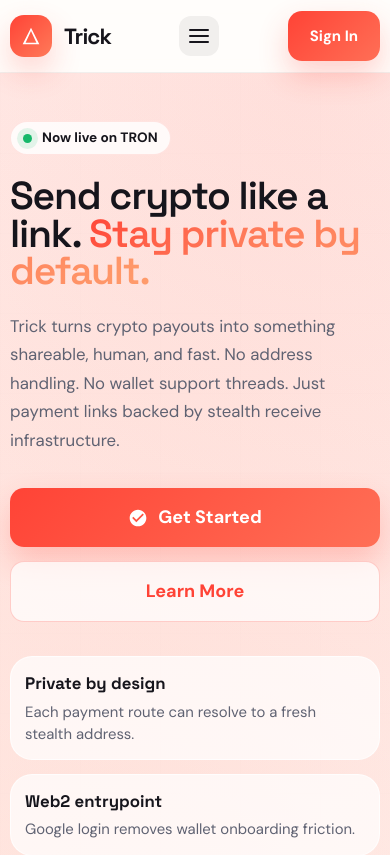
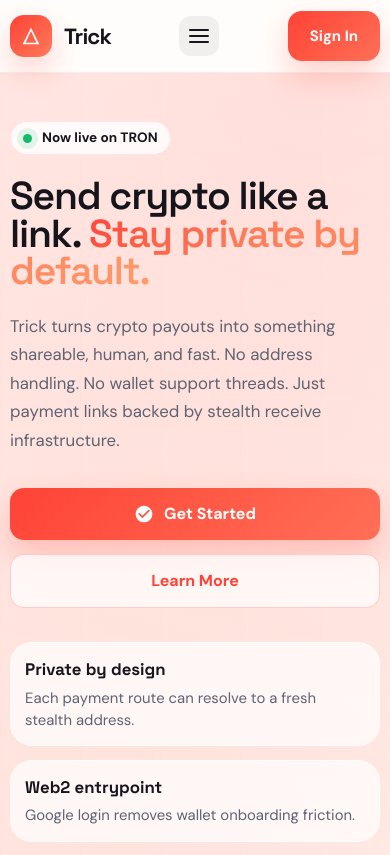
Before and after one commit to RafayImraan/trick, a Next.js app: page / in a window 390 px wide. Shown: the top 855 px of the page. Built offline with nearby package versions, Linux system fonts and the light colour scheme; no server answers.

Commit message:
Apply responsive CSS classes to override inline styles on mobile
Replace inline font-size/padding with CSS utility classes that use
!important at breakpoints, so media queries actually take effect.
Add transactions-shell desktop CSS rule, ignore scripts/ from eslint.

```diff
--- a/eslint.config.mjs
+++ b/eslint.config.mjs
@@ -12,6 +12,7 @@
     "out/**",
     "build/**",
     "next-env.d.ts",
+    "scripts/**",
   ]),
 ]);
 
--- a/src/app/globals.css
+++ b/src/app/globals.css
@@ -659,6 +659,10 @@
   width: 100%;
 }
 
+.transactions-shell {
+  padding-top: 40px;
+}
+
 @media (max-width: 480px) {
   .pay-shell {
     padding: 12px;
@@ -956,6 +960,167 @@
   .metric-card strong {
     font-size: 1.05rem;
   }
+
+  .fs-cta {
+    font-size: 16px !important;
+    padding: 14px 24px !important;
+  }
+
+  .fs-feature-h3 {
+    font-size: 20px !important;
+  }
+
+  .fs-step-h3 {
+    font-size: 20px !important;
+  }
+
+  .fs-spotlight-h3 {
+    font-size: 24px !important;
+  }
+
+  .fs-login-h2 {
+    font-size: 26px !important;
+  }
+
+  .fs-dash-h2 {
+    font-size: 22px !important;
+  }
+
+  .fs-dash-h2-sm {
+    font-size: 18px !important;
+  }
+
+  .fs-empty-h3 {
+    font-size: 18px !important;
+  }
+
+  .fs-pay-h1 {
+    font-size: 20px !important;
+  }
+
+  .fs-24 {
+    font-size: 20px !important;
+  }
+
+  .fs-balance {
+    font-size: 18px !important;
+  }
+
+  .stack-card h3 {
+    font-size: 17px !important;
+  }
+
+  .dashboard-top > div:last-child {
+    flex-direction: column;
+  }
+
+  .dashboard-top button {
+    width: 100%;
+    justify-content: center;
+  }
+
+  .withdraw-section {
+    padding: 18px !important;
+  }
+
+  .tx-section {
+    padding: 18px !important;
+  }
+}
+
+@media (max-width: 380px) {
+  .container {
+    width: min(100% - 14px, 1200px);
+  }
+
+  .section {
+    padding: 36px 0;
+  }
+
+  .header .brand-mark {
+    width: 34px;
+    height: 34px;
+    border-radius: 10px;
+  }
+
+  .header .brand-mark svg {
+    width: 16px;
+    height: 16px;
+  }
+
+  .login-card {
+    padding: 18px;
+  }
+
+  .login-card h2 {
+    font-size: 24px !important;
+  }
+
+  .dashboard-balance,
+  .dashboard-panel,
+  .glass-card {
+    padding: 14px;
+  }
+
+  .dashboard-balance-value {
+    font-size: clamp(1.6rem, 7vw, 2.2rem);
+  }
+
+  .btn-primary,
+  .btn-secondary,
+  .btn-ghost {
+    font-size: 13px;
+    padding: 12px 16px;
+  }
+
+  .link-item {
+    padding: 12px;
+  }
+
+  .list-item {
+    padding: 12px 14px;
+  }
+
+  .stat-tile {
+    padding: 16px;
+  }
+
+  .stat-tile strong {
+    font-size: 1.3rem;
+  }
+
+  .hero-card {
+    padding: 14px;
+  }
+
+  .hero-spotlight {
+    padding: 14px;
+  }
+
+  .hero-spotlight h3 {
+    font-size: 20px !important;
+  }
+
+  .stack-card {
+    padding: 12px;
+  }
+
+  .metric-card {
+    padding: 12px;
+  }
+
+  .link-actions .btn-sm {
+    font-size: 11px;
+    padding: 5px 8px;
+  }
+
+  .pay-card {
+    padding: 16px;
+  }
+
+  .pay-card h1 {
+    font-size: 18px !important;
+  }
 }
 
 @media (min-width: 769px) {
--- a/src/app/login/page.tsx
+++ b/src/app/login/page.tsx
@@ -44,7 +44,7 @@
             <div className="pill pill-danger" style={{ marginBottom: 18, width: 'fit-content' }}>
               Secure Access
             </div>
-            <h2 style={{ fontSize: 36, marginBottom: 8 }}>Welcome to Trick</h2>
+            <h2 className="fs-login-h2" style={{ fontSize: 36, marginBottom: 8 }}>Welcome to Trick</h2>
             <p className="muted" style={{ marginBottom: 28 }}>
               Sign in to create private payment links, monitor activity, and manage stealth addresses from one place.
             </p>
--- a/src/app/page.tsx
+++ b/src/app/page.tsx
@@ -24,13 +24,13 @@
                 </p>
 
                 <div className="hero-actions">
-                  <Link href="/login" className="btn-primary" style={{ fontSize: 18, padding: '16px 30px' }}>
+                  <Link href="/login" className="btn-primary fs-cta" style={{ fontSize: 18, padding: '16px 30px' }}>
                     <svg width="20" height="20" viewBox="0 0 24 24" fill="currentColor">
                       <path d="M12 2C6.48 2 2 6.48 2 12s4.48 10 10 10 10-4.48 10-10S17.52 2 12 2zm-2 15l-5-5 1.41-1.41L10 14.17l7.59-7.59L19 8l-9 9z" />
                     </svg>
                     Get Started
                   </Link>
-                  <Link href="#how-it-works" className="btn-secondary" style={{ fontSize: 18, padding: '16px 30px' }}>
+                  <Link href="#how-it-works" className="btn-secondary fs-cta" style={{ fontSize: 18, padding: '16px 30px' }}>
                     Learn More
                   </Link>
                 </div>
@@ -57,7 +57,7 @@
                     <small style={{ display: 'block', marginBottom: 10, fontWeight: 700, letterSpacing: '0.02em' }}>
                       PAYMENT FLOW SNAPSHOT
                     </small>
-                    <h3 style={{ fontSize: 32, marginBottom: 10 }}>From link to payment in three moves.</h3>
+                    <h3 className="fs-spotlight-h3" style={{ fontSize: 32, marginBottom: 10 }}>From link to payment in three moves.</h3>
                     <p style={{ lineHeight: 1.7 }}>
                       Sign in, generate a shareable route, and let Trick handle the private receive layer under the hood.
                     </p>
@@ -65,7 +65,7 @@
 
                   <div className="stack-card">
                     <div style={{ display: 'flex', justifyContent: 'space-between', alignItems: 'center', marginBottom: 14 }}>
-                      <strong style={{ fontSize: 18 }}>Why teams use it</strong>
+                      <strong>Why teams use it</strong>
                       <span className="pill pill-success">Live flow</span>
                     </div>
                     <div style={{ display: 'grid', gap: 12 }}>
@@ -87,12 +87,12 @@
                   <div className="hero-card-grid-inner" style={{ display: 'grid', gridTemplateColumns: '1fr 1fr', gap: 16 }}>
                     <div className="stack-card">
                       <div className="pill pill-danger" style={{ marginBottom: 12, width: 'fit-content' }}>01</div>
-                      <h3 style={{ fontSize: 19, marginBottom: 8 }}>Generate link</h3>
+                      <h3 style={{ marginBottom: 8 }}>Generate link</h3>
                       <p className="muted">Create a payment route from the dashboard with one click.</p>
                     </div>
                     <div className="stack-card">
                       <div className="pill pill-danger" style={{ marginBottom: 12, width: 'fit-content' }}>02</div>
-                      <h3 style={{ fontSize: 19, marginBottom: 8 }}>Receive privately</h3>
+                      <h3 style={{ marginBottom: 8 }}>Receive privately</h3>
                       <p className="muted">Funds arrive through stealth-aware infrastructure, not public reuse.</p>
                     </div>
                   </div>
@@ -119,7 +119,7 @@
                     <path d="M12 1L3 5v6c0 5.55 3.84 10.74 9 12 5.16-1.26 9-6.45 9-12V5l-9-4zm0 10.99h7c-.53 4.12-3.28 7.79-7 8.94V12H5V6.3l7-3.11v8.8z" />
                   </svg>
                 </div>
-                <h3 style={{ fontSize: 24, marginBottom: 10 }}>Privacy first</h3>
+                <h3 className="fs-feature-h3" style={{ fontSize: 24, marginBottom: 10 }}>Privacy first</h3>
                 <p>Each payment generates a new stealth address. Your main wallet stays hidden.</p>
               </div>
 
@@ -129,7 +129,7 @@
                     <path d="M19 13h-6v6h-2v-6H5v-2h6V5h2v6h6v2z" />
                   </svg>
                 </div>
-                <h3 style={{ fontSize: 24, marginBottom: 10 }}>One-click sharing</h3>
+                <h3 className="fs-feature-h3" style={{ fontSize: 24, marginBottom: 10 }}>One-click sharing</h3>
                 <p>Generate a payment link and share via Telegram, Twitter, or anywhere.</p>
               </div>
 
@@ -139,7 +139,7 @@
                     <path d="M12 2C6.48 2 2 6.48 2 12s4.48 10 10 10 10-4.48 10-10S17.52 2 12 2zm-2 15l-5-5 1.41-1.41L10 14.17l7.59-7.59L19 8l-9 9z" />
                   </svg>
                 </div>
-                <h3 style={{ fontSize: 24, marginBottom: 10 }}>Web2 simplicity</h3>
+                <h3 className="fs-feature-h3" style={{ fontSize: 24, marginBottom: 10 }}>Web2 simplicity</h3>
                 <p>Sign in with Google. No seed phrases. No wallet setup friction.</p>
               </div>
             </div>
@@ -158,17 +158,17 @@
             <div className="step-grid">
               <div className="glass-card step-card">
                 <div className="step-number">1</div>
-                <h3 style={{ fontSize: 26, marginBottom: 10 }}>Sign in</h3>
+                <h3 className="fs-step-h3" style={{ fontSize: 26, marginBottom: 10 }}>Sign in</h3>
                 <p>Connect with Google and skip the usual wallet-installation explanation loop.</p>
               </div>
               <div className="glass-card step-card">
                 <div className="step-number">2</div>
-                <h3 style={{ fontSize: 26, marginBottom: 10 }}>Create a link</h3>
+                <h3 className="fs-step-h3" style={{ fontSize: 26, marginBottom: 10 }}>Create a link</h3>
                 <p>Generate a route from your dashboard and share it anywhere your customer already is.</p>
               </div>
               <div className="glass-card step-card">
                 <div className="step-number">3</div>
-                <h3 style={{ fontSize: 26, marginBottom: 10 }}>Track receipts</h3>
+                <h3 className="fs-step-h3" style={{ fontSize: 26, marginBottom: 10 }}>Track receipts</h3>
                 <p>Payments resolve privately while your dashboard stays readable and operationally clean.</p>
               </div>
             </div>
--- a/src/app/pay/[id]/page.tsx
+++ b/src/app/pay/[id]/page.tsx
@@ -188,7 +188,7 @@
               <path d="M9 16.17L4.83 12l-1.42 1.41L9 19 21 7l-1.41-1.41z" />
             </svg>
           </div>
-          <h1 style={{ fontSize: 24, marginBottom: 8 }}>Payment Sent!</h1>
+          <h1 className="fs-pay-h1" style={{ fontSize: 24, marginBottom: 8 }}>Payment Sent!</h1>
           <p style={{ color: 'var(--color-text-secondary)', marginBottom: 16 }}>
             {amount} TRX sent successfully
           </p>
@@ -211,7 +211,7 @@
   return (
     <main className="bg-pattern pay-shell">
       <div className="glass-card pay-card">
-        <h1 style={{ fontSize: 24, marginBottom: 8, textAlign: 'center' }}>Send Payment</h1>
+        <h1 className="fs-pay-h1" style={{ fontSize: 24, marginBottom: 8, textAlign: 'center' }}>Send Payment</h1>
         <p style={{ color: 'var(--color-text-secondary)', marginBottom: 24, textAlign: 'center' }}>
           Sending crypto privately
         </p>
--- a/src/app/transactions/page.tsx
+++ b/src/app/transactions/page.tsx
@@ -64,7 +64,7 @@
     <>
       <Header />
       <main className="bg-pattern" style={{ minHeight: '100vh' }}>
-        <div className="container transactions-shell" style={{ paddingTop: 40 }}>
+        <div className="container transactions-shell">
           <div className="fade-in" style={{ marginBottom: 32 }}>
             <div className="pill pill-danger" style={{ marginBottom: 14, width: 'fit-content' }}>
               History
@@ -73,10 +73,10 @@
             <p className="muted">All incoming payments to your stealth addresses.</p>
           </div>
 
-          <section className="panel slide-up" style={{ padding: 24 }}>
+          <section className="panel slide-up tx-section" style={{ padding: 24 }}>
             {transactions.length === 0 ? (
               <div className="empty-state">
-                <h3 style={{ fontSize: 22, marginBottom: 8 }}>No transactions yet</h3>
+                <h3 className="fs-empty-h3" style={{ fontSize: 22, marginBottom: 8 }}>No transactions yet</h3>
                 <p className="muted">Share a payment link to start receiving crypto.</p>
               </div>
             ) : (
```
Also changed, not shown: src/app/dashboard/page.tsx (+7 -7 lines).
